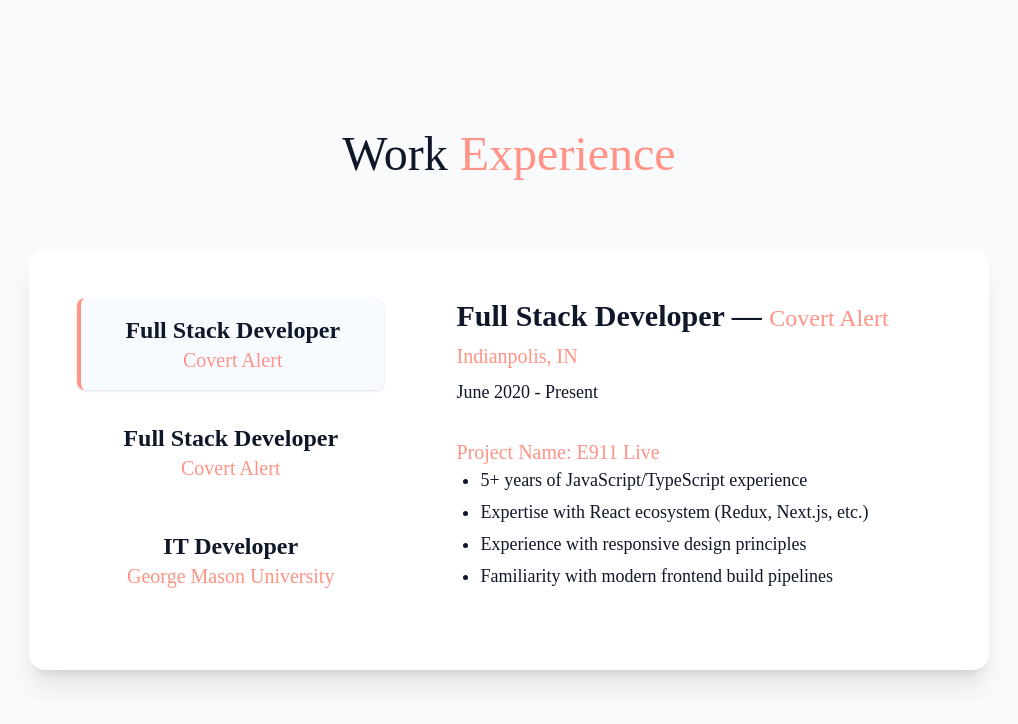
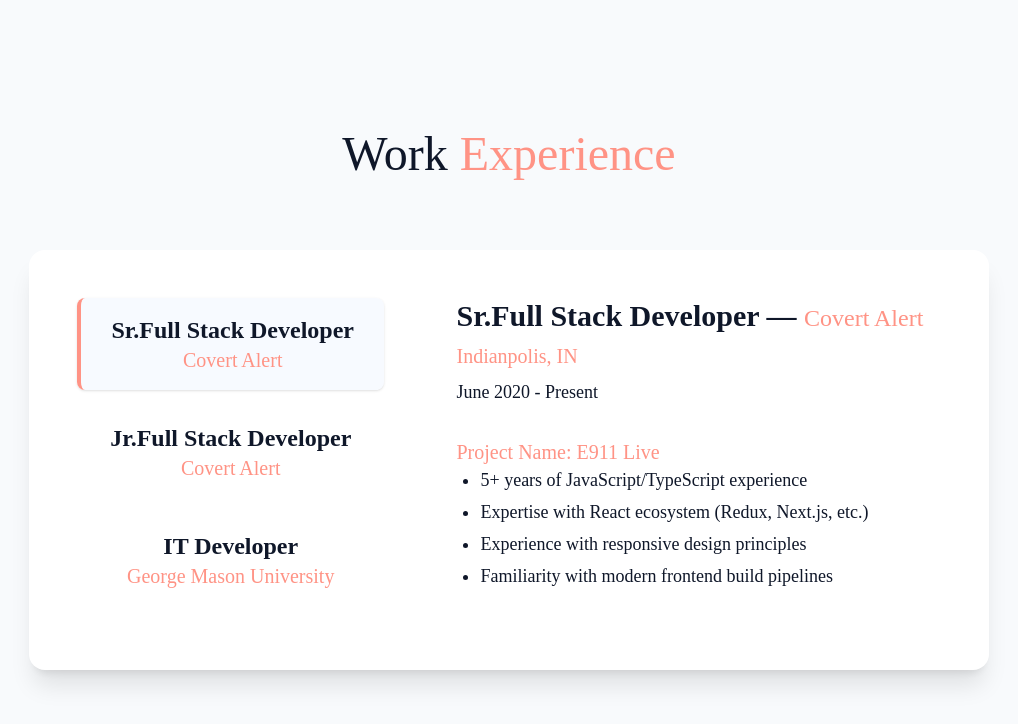
Before and after one commit to ReshmaGhanta/RGhanta-Portfolio, a React (Vite) app: page / in a window 1280 px wide. Shown: the part 2102-2826 px from the top of the page, without its empty margins (131-1149 px from the left). Built offline with nearby package versions, Linux system fonts and the light colour scheme; no server answers.

Commit message:
Minor changes

```diff
--- a/src/components/Experience.jsx
+++ b/src/components/Experience.jsx
@@ -3,7 +3,7 @@
 const jobs = [
     {
       id: 1,
-      title: "Full Stack Developer",
+      title: "Sr.Full Stack Developer",
       company: "Covert Alert",
       location: "Indianpolis, IN",
       duration: "June 2020 - Present",
@@ -17,7 +17,7 @@
     },
     {
       id: 2,
-      title: "Full Stack Developer",
+      title: "Jr.Full Stack Developer",
       company: "Covert Alert",
       location: "Indianpolis, IN",
       duration: "July 2018 – June 2020",
--- a/src/components/ThemeToggle.jsx
+++ b/src/components/ThemeToggle.jsx
@@ -3,7 +3,7 @@
 import { cname } from "@/lib/utils";
 
 const ThemeToggle = () => {
-      const [isDarkMode,setIsDarkMode] = useState(false);
+      const [isDarkMode,setIsDarkMode] = useState(true);
 
       useEffect(() => {
         const storedTheme = localStorage.getItem("theme");
```
